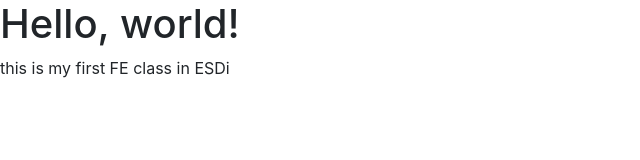
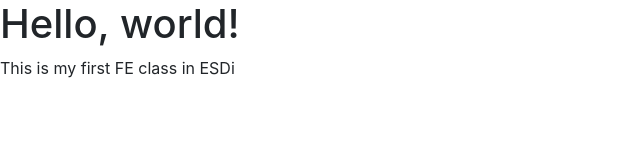
Before and after one commit to NataliaConsonni/FD-first-class, a plain HTML site: page index.html in a window 1280 px wide. Shown: the full height of the page, 0-640 px from the left. Drawn offline with nearby package versions, Linux system fonts and the light colour scheme.

Commit message:
Testing a Commit in My First Branch
iupi

```diff
--- a/index.html
+++ b/index.html
@@ -12,7 +12,7 @@
   </head>
   <body>
     <h1>Hello, world!</h1>
-    <p>this is my first FE class in ESDi</p>
+    <p>This is my first FE class in ESDi</p>
 
     <!-- Optional JavaScript -->
     <!-- jQuery first, then Popper.js, then Bootstrap JS -->
```
